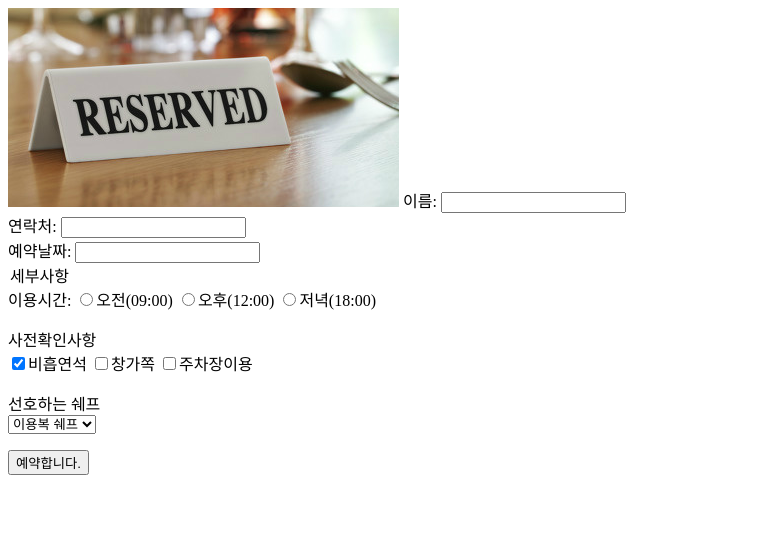
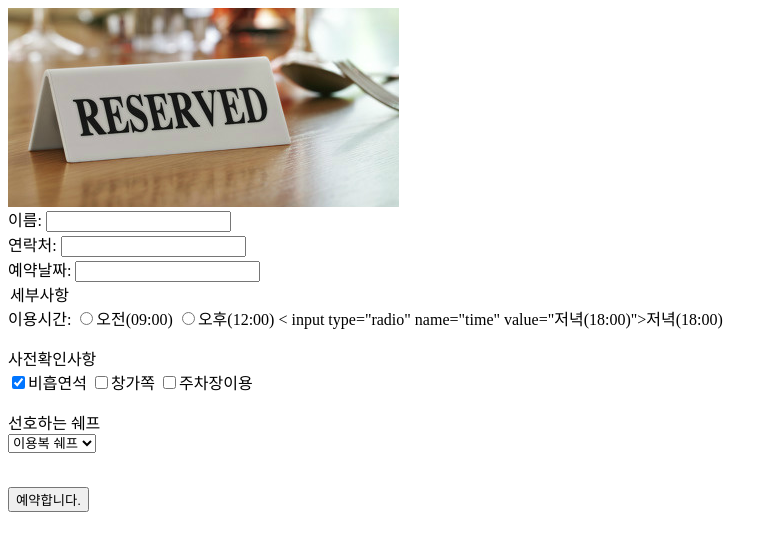
Before and after one commit to Eunji0311/html, a plain HTML site: page 180417.html in a window 1280 px wide. Shown: the whole page, without its empty margins (0-778 px from the left). Drawn offline with Linux system fonts and the light colour scheme; files whose address does not match are found by name.

Commit message:
수업끝

```diff
--- a/180417.html
+++ b/180417.html
@@ -4,6 +4,7 @@
 	</head>
 	<body>
 		<img src="img/reserved.png">
+		<form action="action.php" method="post">
 			<label>
 			이름:
 			</label>
@@ -23,7 +24,7 @@
 			<label>이용시간:</label>
 			<input type="radio" name="time" value="오전(09:00)">오전(09:00)
 			<input type="radio" name="time" value="오후(12:00)">오후(12:00)
-	<input type="radio" name="time" value="저녁(18:00)">저녁(18:00)</br>
+	<		input type="radio" name="time" value="저녁(18:00)">저녁(18:00)</br>
 
 			<p>사전확인사항
 			</br>
@@ -39,7 +40,8 @@
 			<option value="강레오">강레오 쉐프</option>
 			</select>
 			</p>
-</filedset>
+			</filedset></br>
 			<input type="submit" value="예약합니다.">
+		</form>
 	</body>
 </html>
```
Lines whose indentation alone changed are shown as unchanged.
